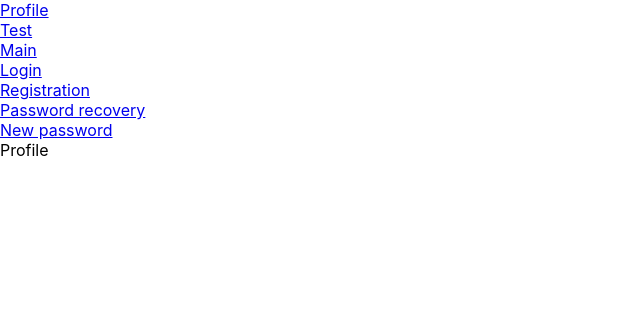
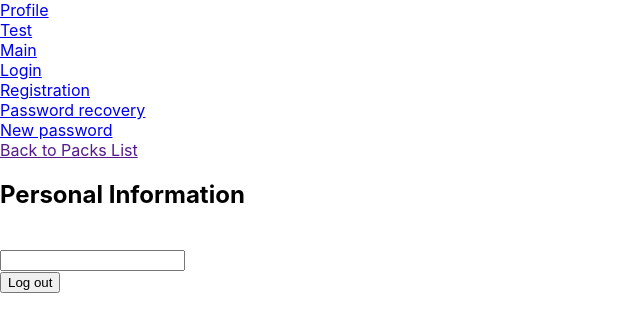
Before and after one commit to ShavelD/flash-cards, a React (Create React App) app: page /profile in a window 1280 px wide. Shown: the top 332 px of the page, without its empty margins (0-640 px from the left). Built offline with nearby package versions, Linux system fonts and the light colour scheme.

Commit message:
feat: create Profile

```diff
--- a/src/components/Profile/Profile.tsx
+++ b/src/components/Profile/Profile.tsx
@@ -1,11 +1,21 @@
-import React from 'react'
+import React, {useState} from 'react'
+import s from './Profile.module.css'
+import {SuperInputText} from "../../common/SuperInput/SuperInput";
 
 
 export const Profile = () => {
 
+    const [name, setName] = useState<string>('')
+
+
+
     return (
-        <>
-            Profile
-        </>
+        <div className={s.profile}>
+            <div><a href="">Back to Packs List</a></div>
+            <h2>Personal Information</h2>
+            <div><img src="" alt=""/></div>
+            <SuperInputText/>
+            <button>Log out</button>
+        </div>
     )
 }
```
Also changed, not shown: src/components/Profile/Profile.module.css (added).
